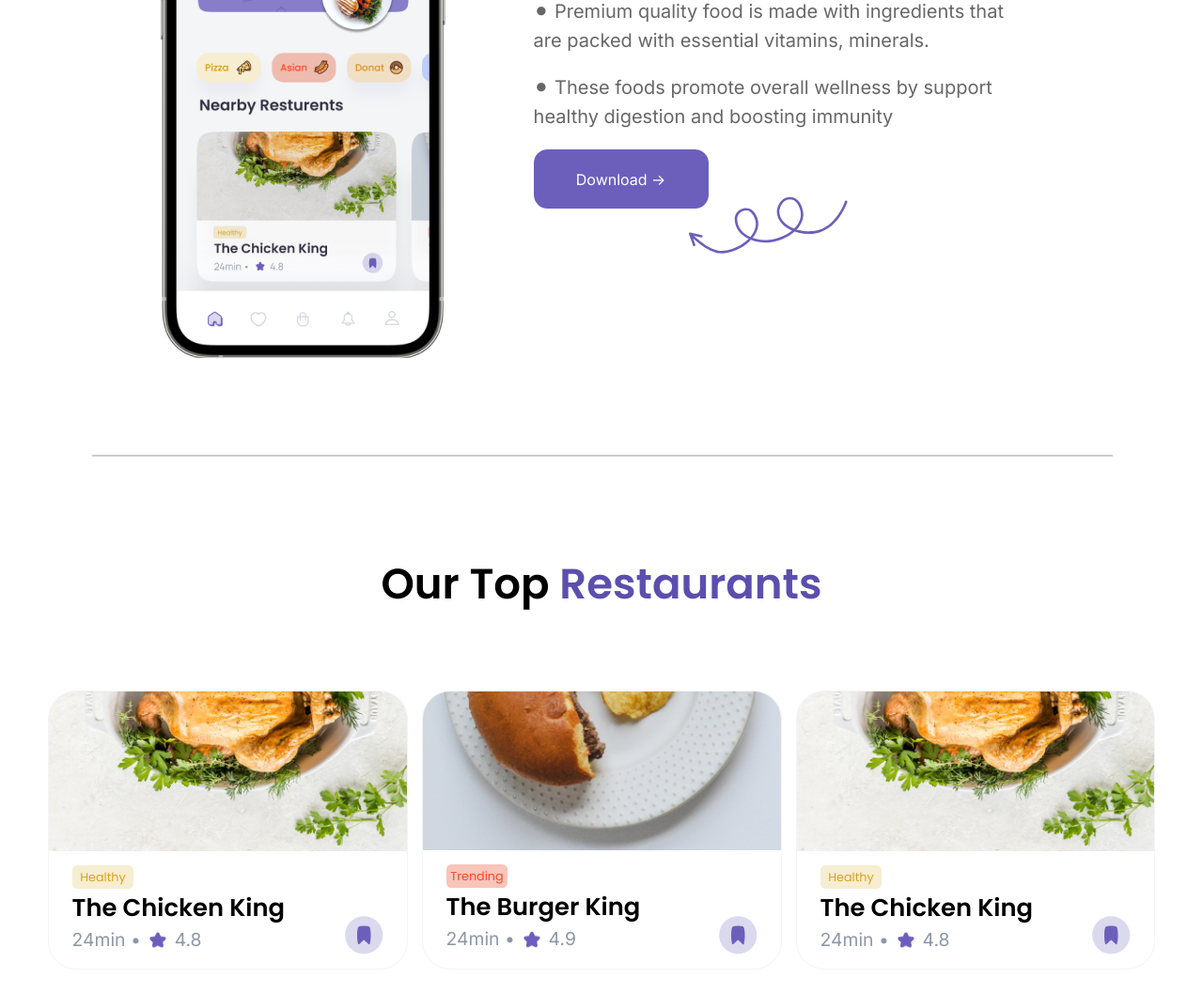
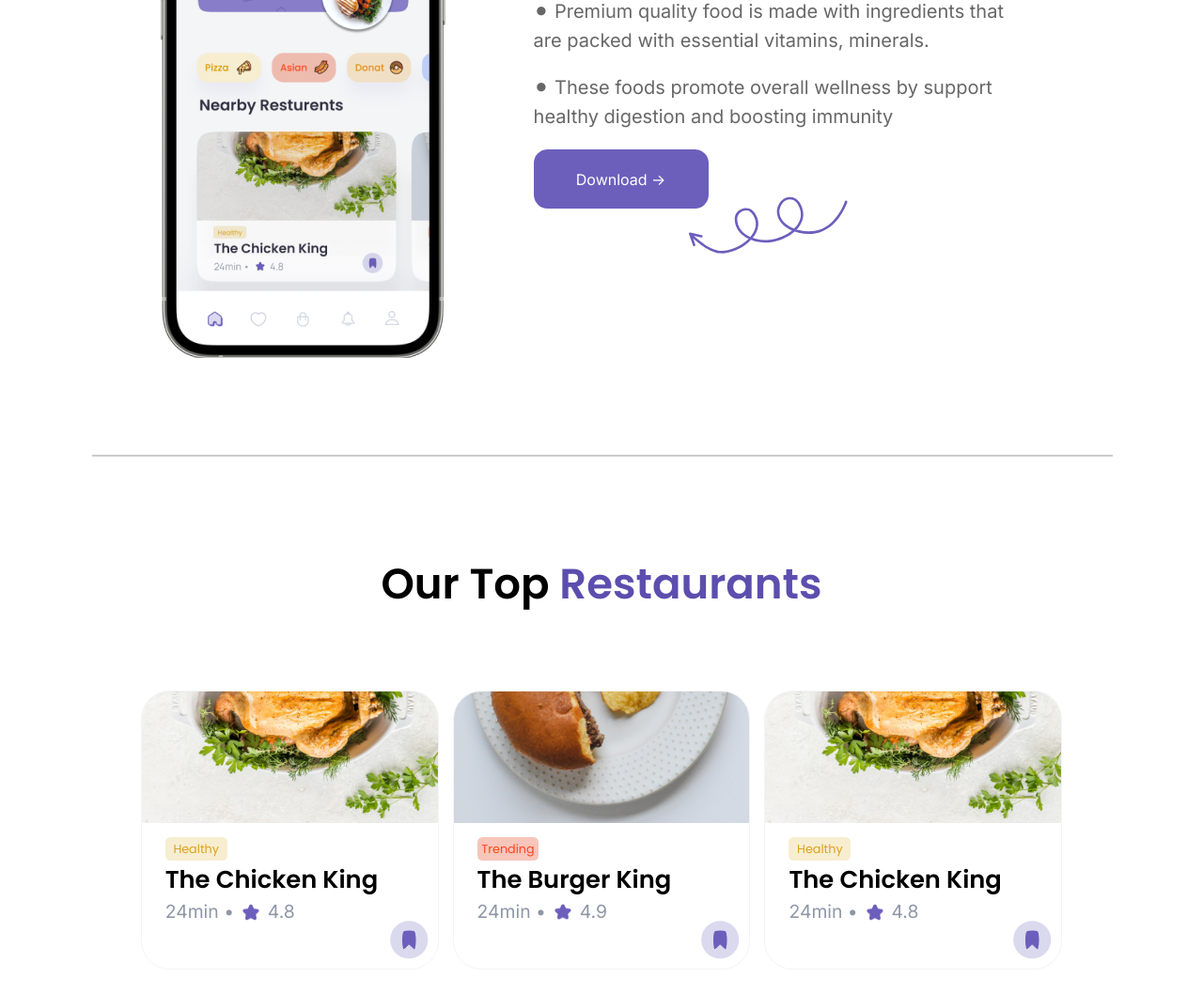
Before and after one commit to alisherkamalov/eatly-vue, a Vue app in the folder Eatly/: page / in a window 1280 px wide. Shown: the part 1365-2423 px from the top of the page at 94% size. Built offline with nearby package versions, Linux system fonts and the light colour scheme.

Commit message:
Add files via upload

```diff
--- a/Eatly/src/components/OurTopRest.vue
+++ b/Eatly/src/components/OurTopRest.vue
@@ -201,18 +201,20 @@ export default {
     flex-direction: column;
     align-items: center;
 }
-@media (min-width:916px) {
-
-}
-@media (max-width:915px) {
+@media (min-width:701px) {
     .resturent-cont {
-        width: 281.6px;
+        width: 401.6px;
     }
     .resturent-root {
         width: 750.6px;
     }
+    .b-i-r-c-right {
+        right: 10px;
+        bottom: 10px;
+    }
 }
 @media (max-width:700px) {
+
     .resturent-cont {
         width: 315px;
     }
@@ -239,4 +241,13 @@ export default {
         padding-top: 50px;
     }
 }
+
+@media (min-width:1101px) {
+    .resturent-cont {
+        width: 1001.6px;
+    }
+    .resturent-root {
+        width: 1050.6px;
+    }
+}
 </style>
```
